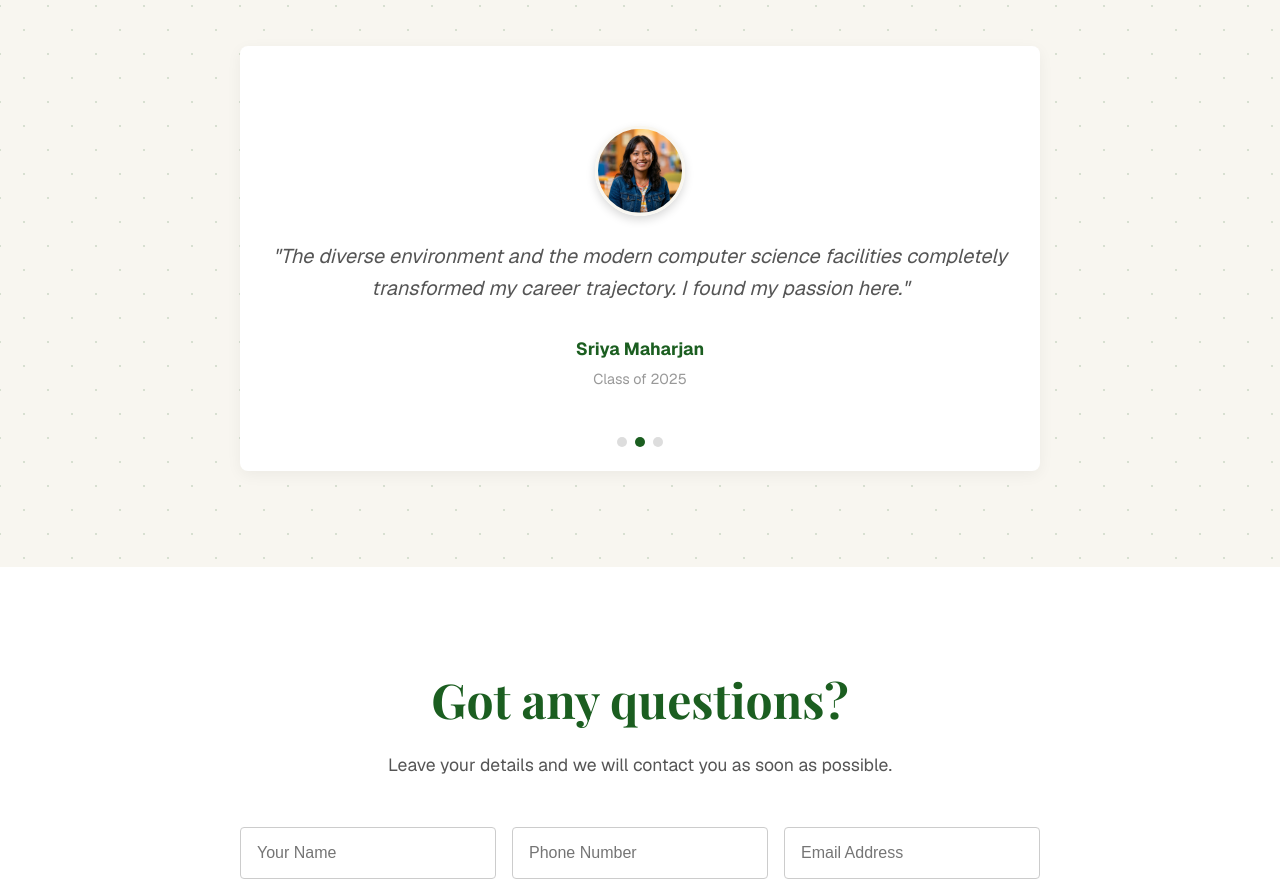
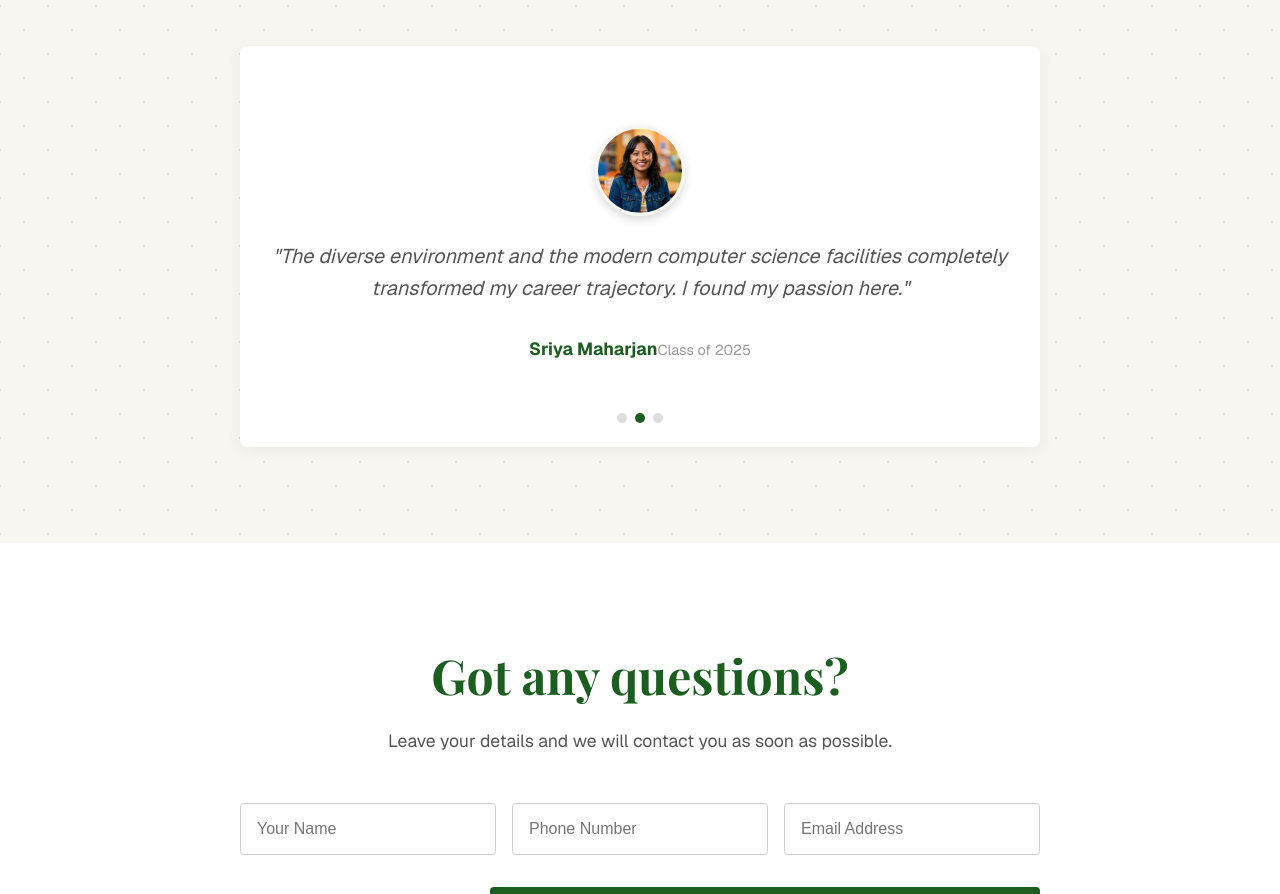
Before and after one commit to shakyamtech/LMS-Learning-Mgmt-System, a Next.js app: page / in a window 1280 px wide. Shown: the part 5060-5954 px from the top of the page. Built offline with nearby package versions, Linux system fonts and the light colour scheme; no server answers; a web font is replaced by a local one.

Commit message:
Implement hover scaling and gold color transition for testimonial student names

```diff
--- a/src/app/globals.css
+++ b/src/app/globals.css
@@ -990,3 +990,14 @@ a:hover {
 .contact-submit-btn:active {
   transform: translateY(0);
 }
+
+/* Testimonial Name Hover Interaction */
+.testimonial-name {
+  display: inline-block;
+  transition: color 0.25s ease-in-out, transform 0.25s ease-in-out;
+  cursor: default;
+}
+.testimonial-name:hover {
+  color: var(--college-accent) !important;
+  transform: scale(1.08);
+}
--- a/src/components/TestimonialSlider.tsx
+++ b/src/components/TestimonialSlider.tsx
@@ -62,7 +62,7 @@ export default function TestimonialSlider() {
             <p style={{ fontSize: "1.25rem", fontStyle: "italic", color: "#555", lineHeight: 1.6, marginBottom: "2rem" }}>
               "{testim.quote}"
             </p>
-            <h4 style={{ margin: "0 0 0.25rem 0", color: "var(--college-primary)", fontSize: "1.1rem" }}>{testim.name}</h4>
+            <h4 className="testimonial-name" style={{ margin: "0 0 0.25rem 0", color: "var(--college-primary)", fontSize: "1.1rem" }}>{testim.name}</h4>
             <span style={{ fontSize: "0.9rem", color: "#999" }}>{testim.class}</span>
           </div>
         ))}
```
